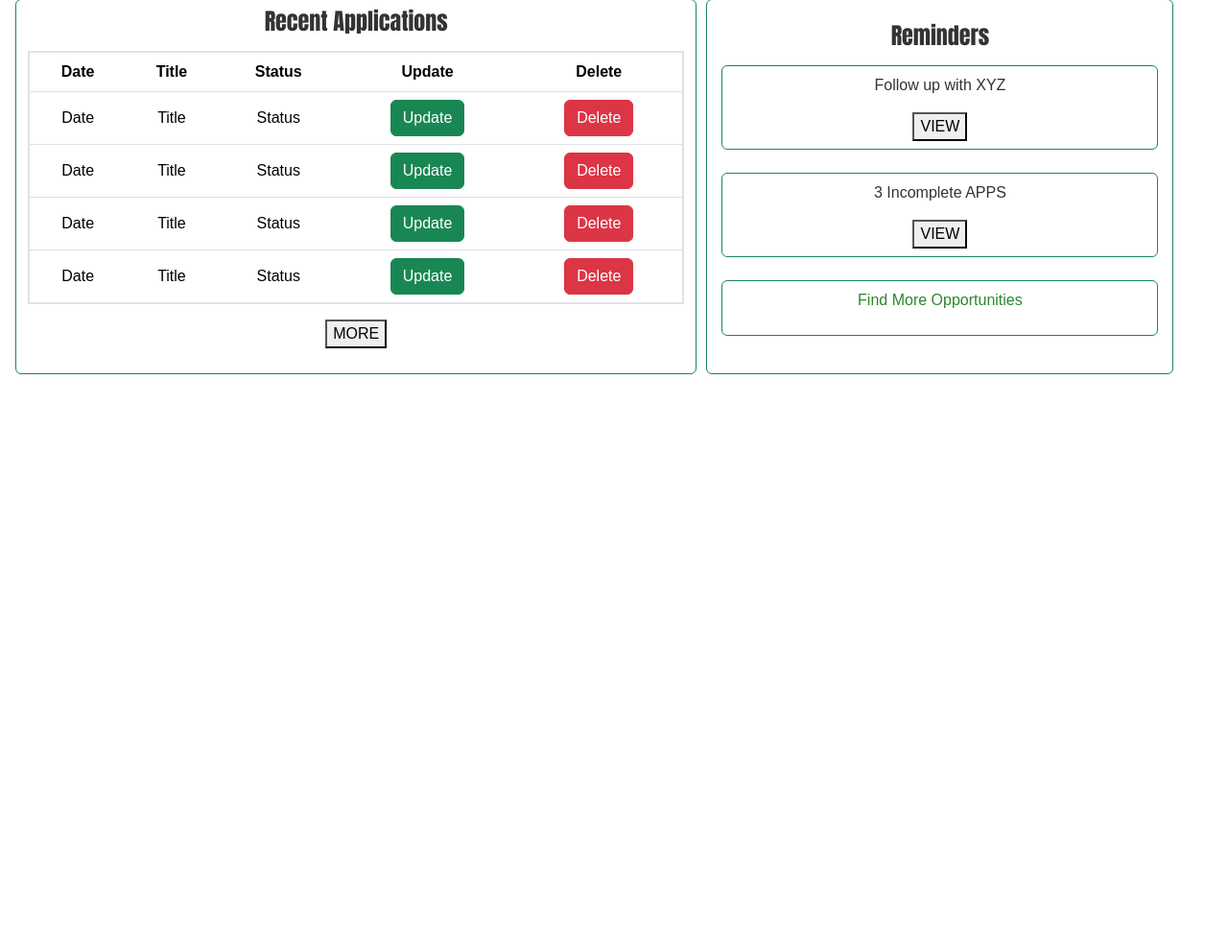
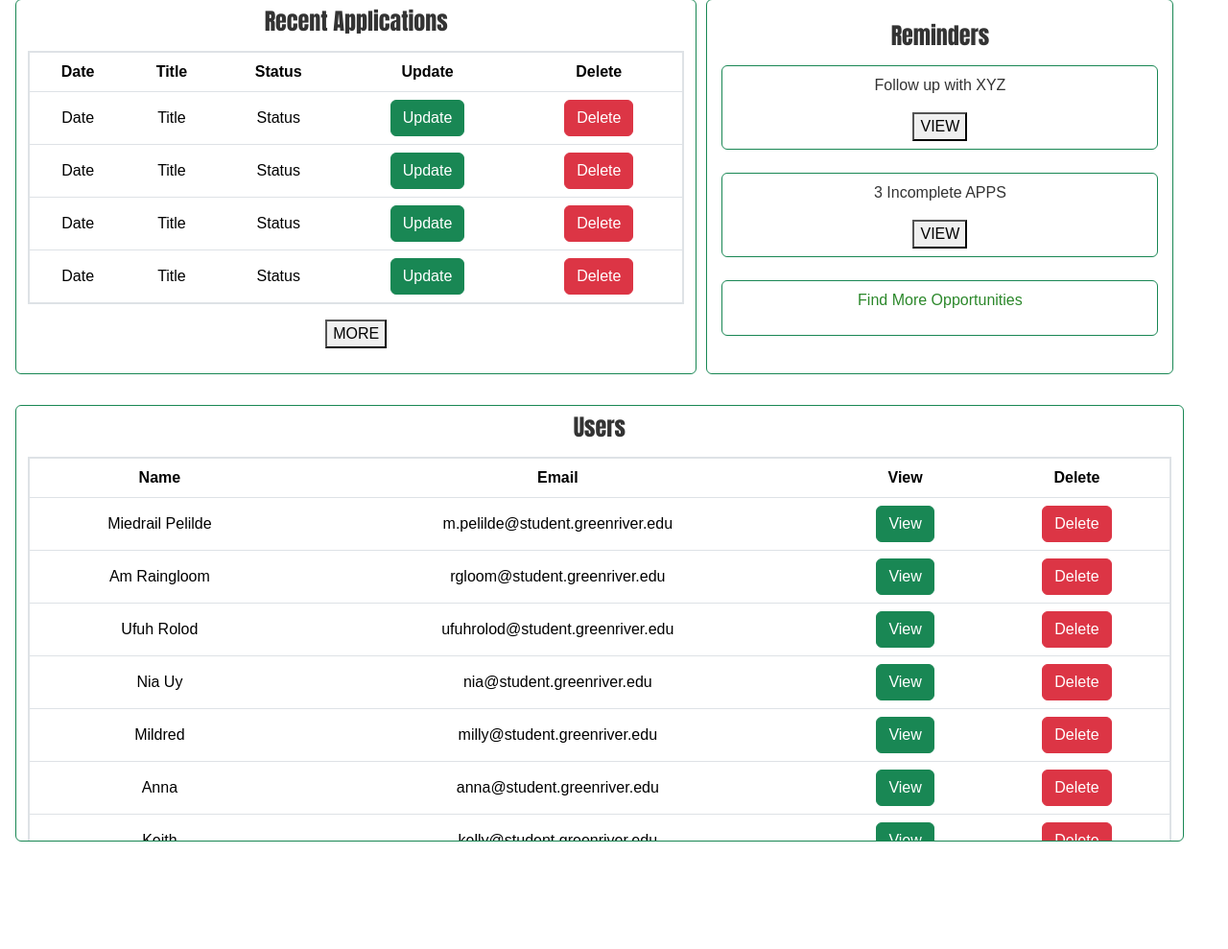
Before and after one commit to tien-han/applicationTrackingSystem, a PHP site: page /sprint2/pages/admin-dashboard.html in a window 1280 px wide. Shown: the part 164-1153 px from the top of the page at 96% size. Before the commit the page ends 554 px from the top, so only its background shows below. Run offline with PHP 8.4, Linux system fonts and the light colour scheme; some web fonts are replaced.

Commit message:
Add in users dashboard and add in scrolling

```diff
--- a/sprint2/css/styles.css
+++ b/sprint2/css/styles.css
@@ -70,6 +70,25 @@
   margin: auto;
   text-align: center;
   padding: 15px;
+}
+
+/* ------------------------------Admin Homepage Styling------------------------------ */
+/* Enable the table to scroll */
+#users-table-wrapper {
+  max-height: 400px;
+  overflow: scroll;
+}
+
+/* Keep the table header on top when scrolling */
+#users-table-wrapper thead th {
+  position: sticky;
+  top: 0;
+  z-index: 1;
+}
+
+/* Add in a border around all the elements in the header */
+#users-table-wrapper th {
+  box-shadow: 1px 1px 5px black;
 }
 
 /* ------------------------------Form Styling------------------------------ */
--- a/sprint2/pages/admin-dashboard.html
+++ b/sprint2/pages/admin-dashboard.html
@@ -68,7 +68,7 @@
             </header>
         </div>
 
-        <!-- Main Homepage Dashboard -->
+        <!-- Admin Homepage Dashboard for Recent Applications -->
         <div class="row">
             <div class="container m-3">
                 <div class="row col-12">
@@ -145,6 +145,86 @@
                 </div>
             </div>
         </div>
+
+        <!-- Admin Homepage Dashboard for Seeing Users-->
+        <div class="row">
+            <div class="container m-3">
+                <div class="row col-12">
+                    <!-- List of Users -->
+                    <div class="border border-success rounded text-break">
+                        <h2 class="text-center p-2">Users</h2>
+                        <div id="users-table-wrapper">
+                            <table class="table text-center align-middle">
+                                <thead id="users-table-header">
+                                    <tr>
+                                        <th scope="col">Name</th>
+                                        <th scope="col">Email</th>
+                                        <th scope="col">View</th>
+                                        <th scope="col">Delete</th>
+                                    </tr>
+                                </thead>
+                                <tbody>
+                                    <tr>
+                                        <td>Miedrail Pelilde</td>
+                                        <td>m.pelilde@student.greenriver.edu</td>
+                                        <td><button type="button" class="btn btn-success">View</button></td>
+                                        <td><button type="button" class="btn btn-danger">Delete</button></td>
+                                    </tr>
+                                    <tr>
+                                        <td>Am Raingloom</td>
+                                        <td>rgloom@student.greenriver.edu</td>
+                                        <td><button type="button" class="btn btn-success">View</button></td>
+                                        <td><button type="button" class="btn btn-danger">Delete</button></td>
+                                    </tr>
+                                    <tr>
+                                        <td>Ufuh Rolod</td>
+                                        <td>ufuhrolod@student.greenriver.edu</td>
+                                        <td><button type="button" class="btn btn-success">View</button></td>
+                                        <td><button type="button" class="btn btn-danger">Delete</button></td>
+                                    </tr>
+                                    <tr>
+                                        <td>Nia Uy</td>
+                                        <td>nia@student.greenriver.edu</td>
+                                        <td><button type="button" class="btn btn-success">View</button></td>
+                                        <td><button type="button" class="btn btn-danger">Delete</button></td>
+                                    </tr>
+                                    <tr>
+                                        <td>Mildred</td>
+                                        <td>milly@student.greenriver.edu</td>
+                                        <td><button type="button" class="btn btn-success">View</button></td>
+                                        <td><button type="button" class="btn btn-danger">Delete</button></td>
+                                    </tr>
+                                    <tr>
+                                        <td>Anna</td>
+                                        <td>anna@student.greenriver.edu</td>
+                                        <td><button type="button" class="btn btn-success">View</button></td>
+                                        <td><button type="button" class="btn btn-danger">Delete</button></td>
+                                    </tr>
+                                    <tr>
+                                        <td>Keith</td>
+                                        <td>kelly@student.greenriver.edu</td>
+                                        <td><button type="button" class="btn btn-success">View</button></td>
+                                        <td><button type="button" class="btn btn-danger">Delete</button></td>
+                                    </tr>
+                                    <tr>
+                                        <td>Melyvr</td>
+                                        <td>melly@student.greenriver.edu</td>
+                                        <td><button type="button" class="btn btn-success">View</button></td>
+                                        <td><button type="button" class="btn btn-danger">Delete</button></td>
+                                    </tr>
+                                    <tr>
+                                        <td>Jona</td>
+                                        <td>jojo@student.greenriver.edu</td>
+                                        <td><button type="button" class="btn btn-success">View</button></td>
+                                        <td><button type="button" class="btn btn-danger">Delete</button></td>
+                                    </tr>
+                                </tbody>
+                            </table>
+                        </div>
+                    </div>
+                </div>
+            </div>
+        </div>
     </div>
     <br />
     <br />
```
